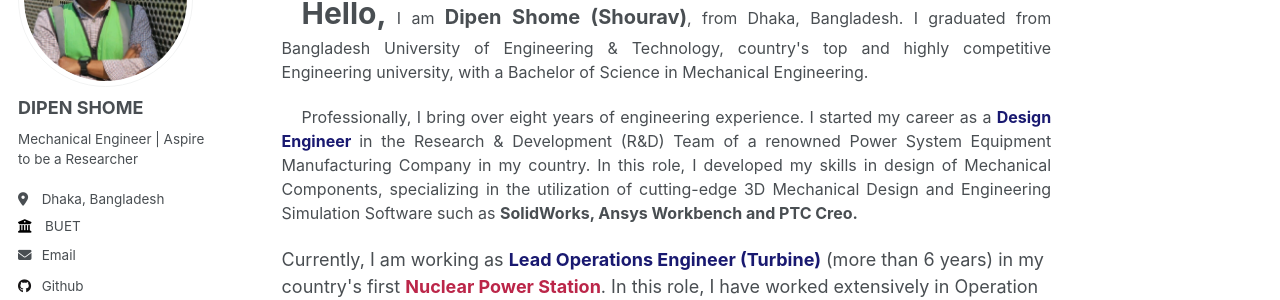
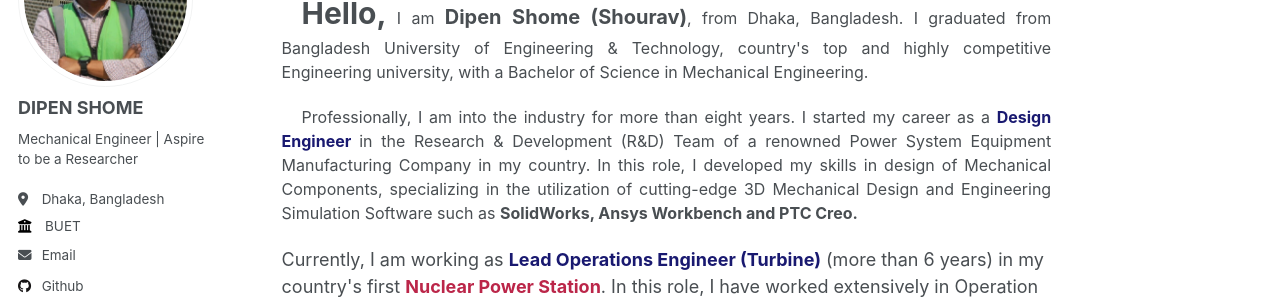
Before and after one commit to dipenshome/dipenshome.github.io, a Jekyll site: the page built from _pages/about.md, in a window 1280 px wide and 900 px high. Shown: the part 194-494 px from the top of the window. Built offline with Jekyll 4.4.1, drawn with Linux system fonts in a browser that asks for light colours.

Commit message:
Update about.md

```diff
--- a/_pages/about.md
+++ b/_pages/about.md
@@ -20,7 +20,7 @@ redirect_from:
 <p style="text-align:justify ;text-indent:20px; font-size:16px;">
 <b style="font-size:30px ;">Hello,</b>
 I am <strong style="font-size:20px;">Dipen Shome (Shourav)</strong>, from Dhaka, Bangladesh. I graduated from Bangladesh University of Engineering & Technology, country's top and highly competitive Engineering university, with a Bachelor of Science in Mechanical Engineering.
-<p style="text-align:justify; text-indent:20px; font-size:16px;">Professionally, I bring over eight years of engineering experience. I started my career as a <strong style="color: #191970;">Design Engineer </strong>in the Research & Development (R&D) Team of a renowned Power System Equipment Manufacturing Company in my country. In this role, I developed my skills in design of Mechanical Components, specializing in the utilization of cutting-edge 3D Mechanical Design and Engineering Simulation Software such as <strong>SolidWorks, Ansys Workbench and PTC Creo.</strong>
+<p style="text-align:justify; text-indent:20px; font-size:16px;">Professionally, I am into the industry for more than eight years. I started my career as a <strong style="color: #191970;">Design Engineer </strong>in the Research & Development (R&D) Team of a renowned Power System Equipment Manufacturing Company in my country. In this role, I developed my skills in design of Mechanical Components, specializing in the utilization of cutting-edge 3D Mechanical Design and Engineering Simulation Software such as <strong>SolidWorks, Ansys Workbench and PTC Creo.</strong>
 </p>Currently, I am working as <strong style="color:#191970;">Lead Operations Engineer (Turbine)</strong> (more than 6 years)  in my country's first <strong style="color:#BB2649;">Nuclear Power Station</strong>. In this role, I have worked extensively in Operation and Maintenance of large-scale rotating machinery (i.e. <em>Steam Turbine, Generator, Pumps</em>) as well as thermal equipment (i.e. <em>Condenser, Heat Exchanger</em>) and plant reliability operations, gaining substantial hands-on experience into equipment behavior, failure mechanisms, and operational diagnostics. Working in a Nuclear Power Station is a challenging but incredibly rewarding role as well. Every day, I am involved in ensuring safe and effiecient operaion of plant's process system equipment crucial for power generation. It requires a blend of technical knowledge, analytical thinking and attention to detail - something that I found both stimulating and deeply satisfying.</p>
 <p style="text-align:justify; text-indent:20px; font-size:16px;">Over the past several years, I have developed a burgeoning interest in application of Artificial Intelligence and Machine Learning techniques to solve Mechanical Engineering challenges as there has been observed a paradigm shift to <strong>Industry 4.0</strong>. My current research focus include application of AI for <em> Predictive Maintenance </em> of rotating equipment, <em>Industrial Inspection </em>, <em>Additive Manufacturing</em>. I look forward to opportunities to pursue a Master's degree in Mechanical Engineering, with the objective of conducting impactful research and meaningful innovation.</p>
 <p style="text-align:justify; text-indent:20px; font-size:16px;"> Finally, as I continue to navigate the challeges of ever-evolving engineering landscape, my commitment remains unwavering - <strong style="color: #0072B5;">to drive progress, inspire innovation, and contribute meaningfully to the intersection of scrience and creativity.</strong>
```
